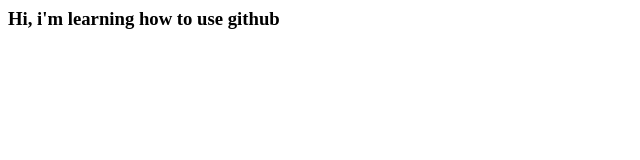
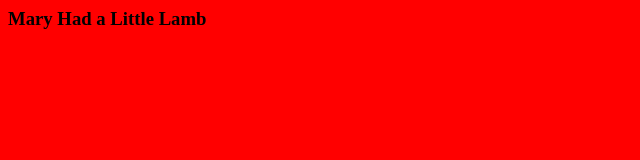
Before and after one commit to YuvalDroucker/Secound-project, a plain HTML site: page index.html in a window 1280 px wide. Shown: the whole page, without its empty margins (0-640 px from the left). Drawn offline with Linux system fonts and the light colour scheme.

Commit message:
Update index.html

```diff
--- a/index.html
+++ b/index.html
@@ -1,9 +1,10 @@
 <html>
   <head>
+    <link rel="stylesheet" href="style.css">
   </head>
   <body>
 
-    <h3>Hi, i'm learning how to use github</h3>
+    <h3>Mary Had a Little Lamb</h3>
 
   </body>
 </html>
```
